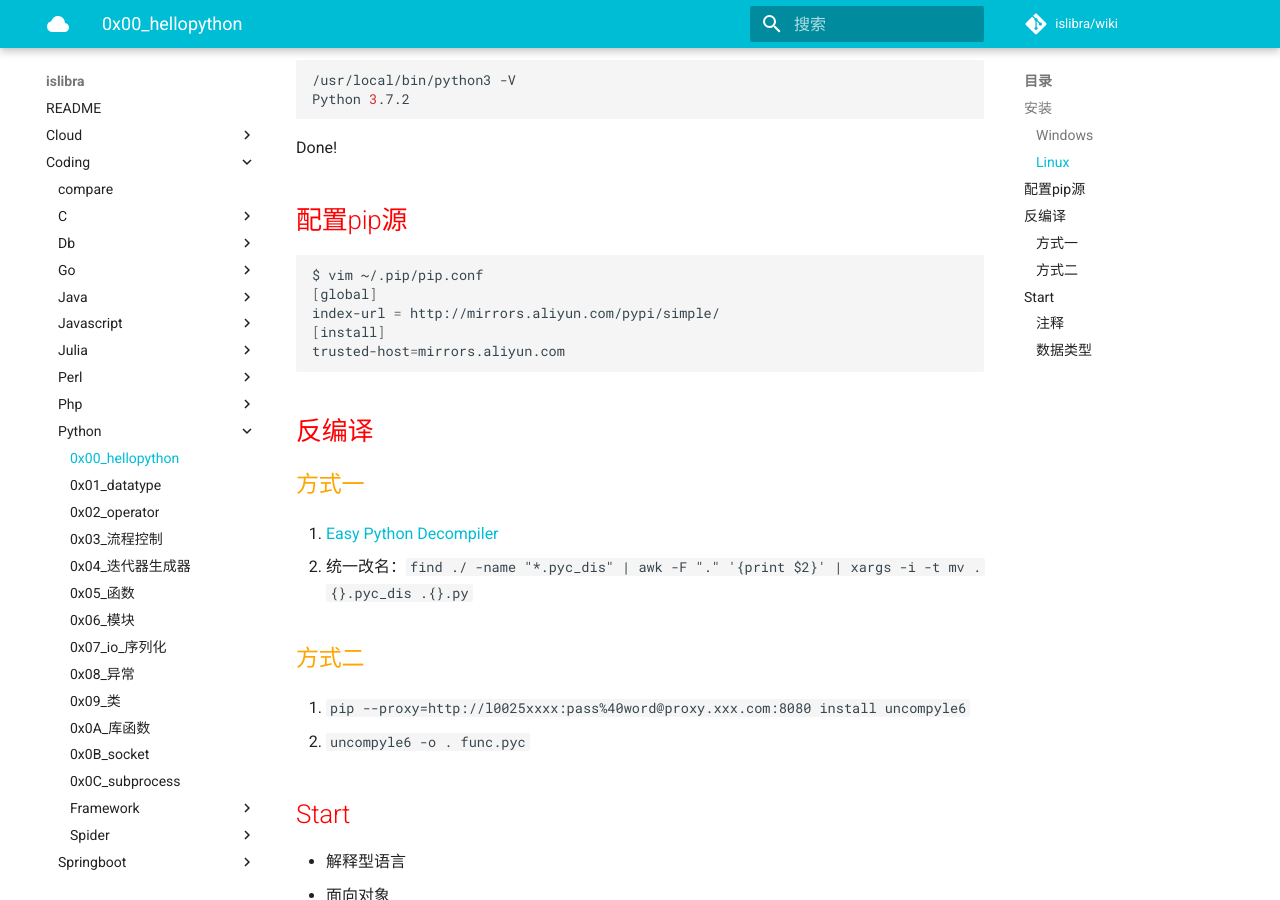
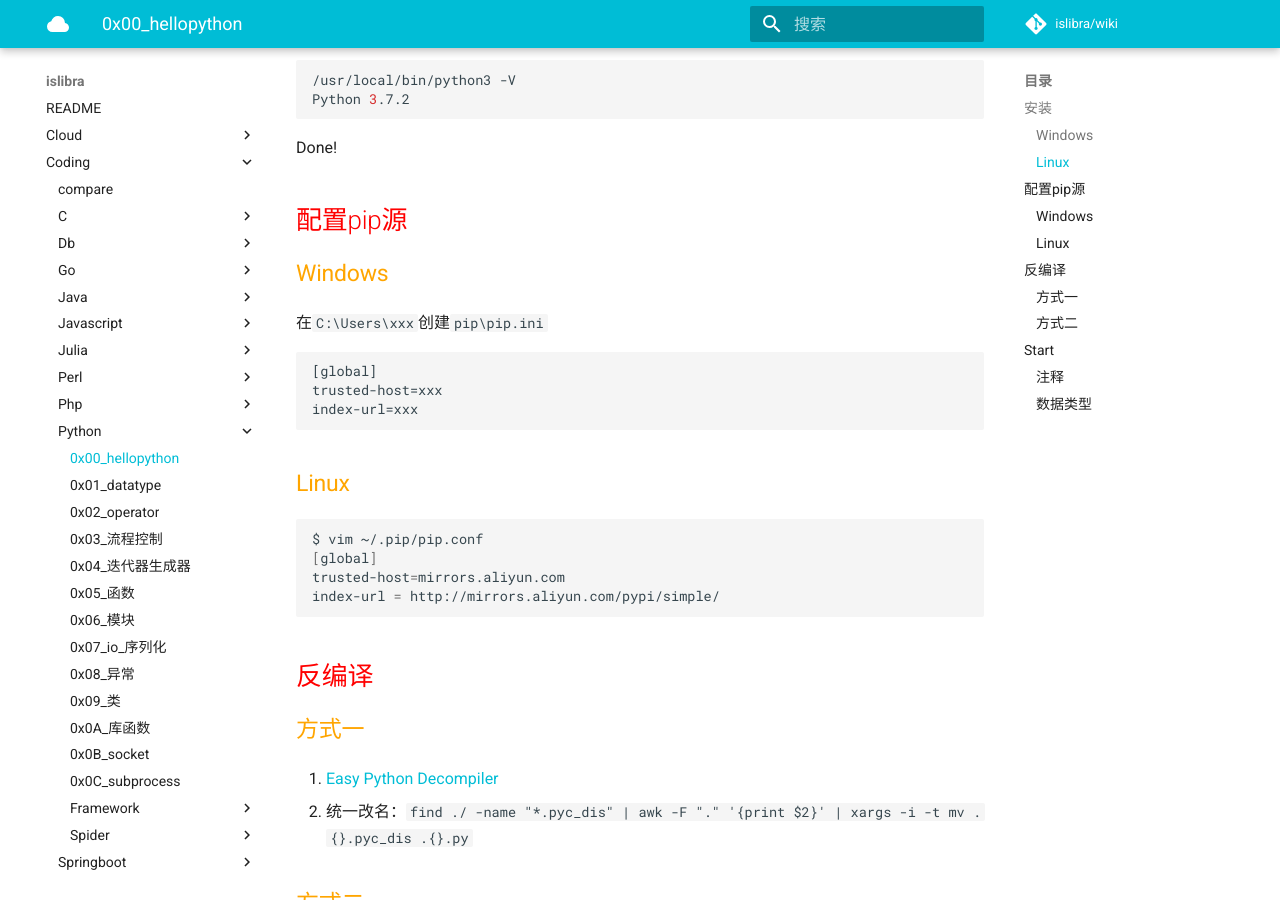
Before and after one commit to islibra/wiki, an MkDocs documentation site: the page built from docs/coding/python/0x00_hellopython.md, in a window 1280 px wide and 900 px high, scrolled down 915 px. Built offline with MkDocs 1.6.1 and Material for MkDocs 9.7.7, drawn with Linux system fonts in a browser that asks for light colours; comment, search, counter and statistics services are not loaded.

Commit message:
Update 0x00_hellopython.md

````diff
--- a/docs/coding/python/0x00_hellopython.md
+++ b/docs/coding/python/0x00_hellopython.md
@@ -38,13 +38,25 @@ Done!
 
 ## 配置pip源
 
+### Windows
+
+在`C:\Users\xxx`创建`pip\pip.ini`
+
+```
+[global]
+trusted-host=xxx
+index-url=xxx
+```
+
+### Linux
+
 ```bash
 $ vim ~/.pip/pip.conf
 [global]
+trusted-host=mirrors.aliyun.com
 index-url = http://mirrors.aliyun.com/pypi/simple/
-[install]
-trusted-host=mirrors.aliyun.com
 ```
+
 
 ## 反编译
 
````
